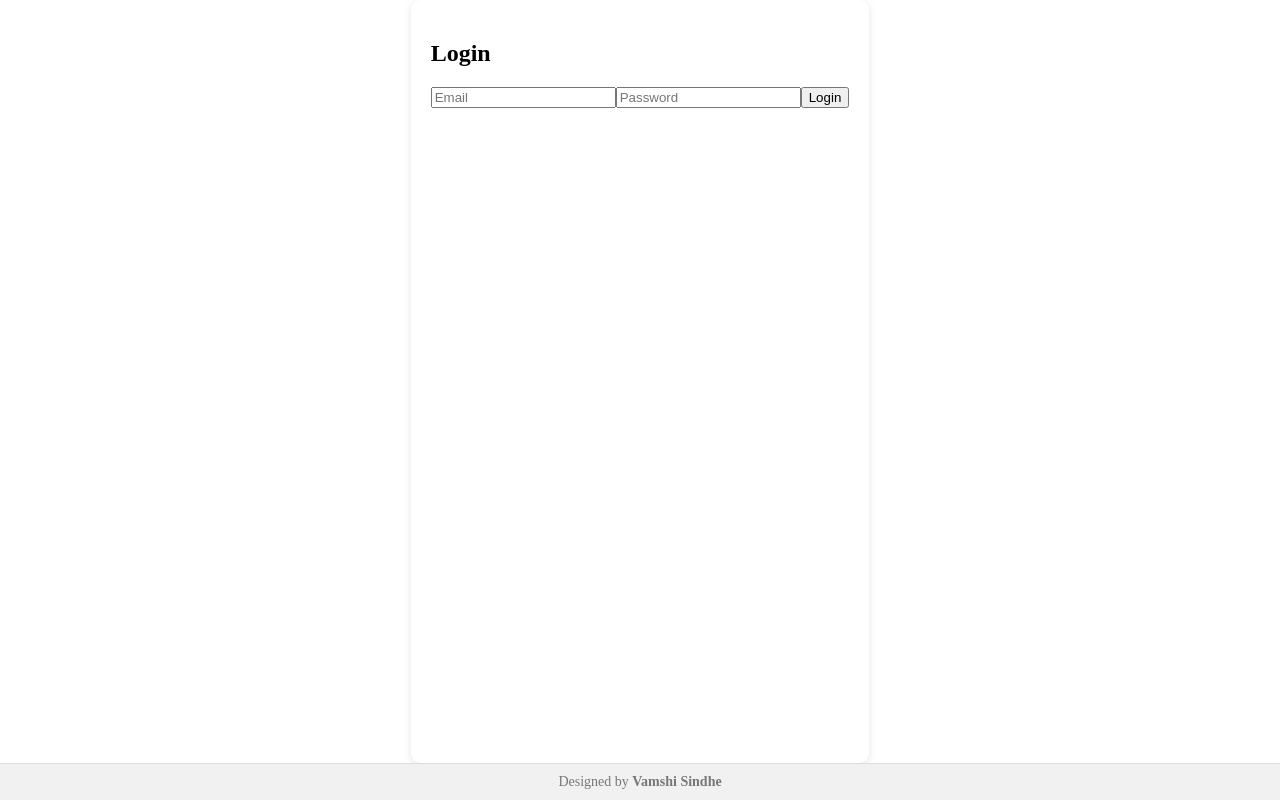
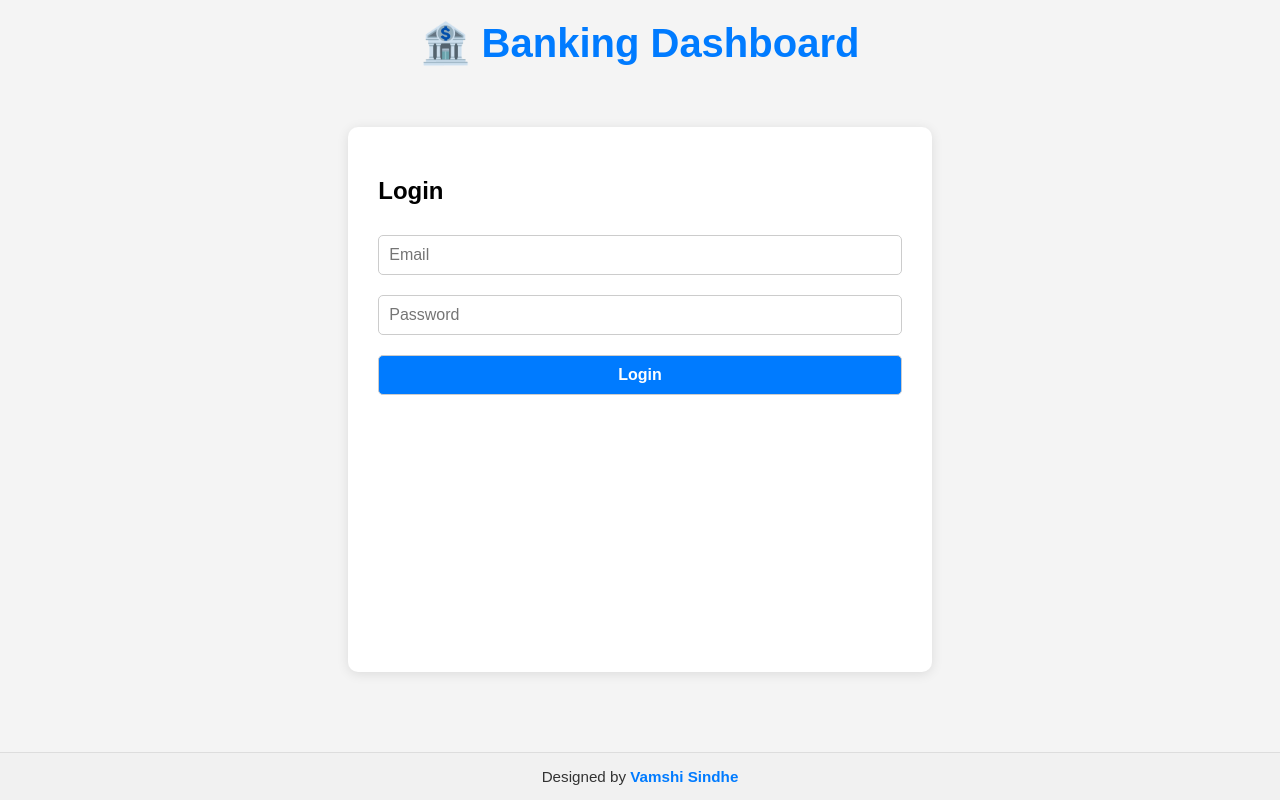
Before and after one commit to vamshisindhe/mern-banking-frontend, a React (Create React App) app: page / in a window 1280 px wide. Built offline with nearby package versions, Linux system fonts and the light colour scheme.

Commit message:
Initial commit - frontend

```diff
--- a/src/App.css
+++ b/src/App.css
@@ -1,8 +1,13 @@
+/* Make body and html stretch full height */
 html, body, .app-container {
   height: 100%;
   margin: 0;
+  padding: 0;
+  font-family: Arial, sans-serif;
+  background: #f4f4f4;
 }
 
+/* Flexbox layout to push footer to bottom */
 .app-container {
   display: flex;
   flex-direction: column;
@@ -10,21 +15,103 @@ html, body, .app-container {
   min-height: 100vh;
 }
 
+/* Main app box */
 .App {
   flex: 1;
   max-width: 600px;
-  margin: auto;
-  padding: 20px;
+  margin: 40px auto;
   background: white;
+  padding: 30px;
   border-radius: 10px;
-  box-shadow: 0 2px 8px rgba(0, 0, 0, 0.1);
+  box-shadow: 0 2px 12px rgba(0, 0, 0, 0.1);
+}
+
+/* Input & button styling */
+input,
+select,
+button {
+  margin: 10px 0;
+  padding: 10px;
+  width: 100%;
+  font-size: 16px;
+  border: 1px solid #ccc;
+  border-radius: 5px;
+  box-sizing: border-box;
+}
+
+input:focus,
+select:focus {
+  outline: none;
+  border-color: #007bff;
+}
+
+button {
+  background-color: #007bff;
+  color: white;
+  font-weight: bold;
+  cursor: pointer;
+  transition: background-color 0.3s ease;
+}
+
+button:hover {
+  background-color: #0056b3;
+}
+
+/* List styling */
+ul {
+  list-style-type: none;
+  padding: 0;
+}
+
+li {
+  padding: 8px 0;
+  border-bottom: 1px solid #eee;
+  font-size: 15px;
+}
+
+/* Footer at bottom */
+.footer {
+  text-align: center;
+  padding: 15px;
+  background: #eaeaea;
+  color: #555;
+  font-size: 14px;
+  border-top: 1px solid #ccc;
+}
+
+.footer strong {
+  color: #007bff;
+}
+.animated-heading {
+  text-align: center;
+  padding: 20px 0;
+  animation: fadeInDown 1s ease-out;
+}
+
+.animated-heading h1 {
+  font-size: 2.5rem;
+  color: #007bff;
+  font-weight: bold;
+  margin: 0;
+}
+
+@keyframes fadeInDown {
+  0% {
+    opacity: 0;
+    transform: translateY(-30px);
+  }
+  100% {
+    opacity: 1;
+    transform: translateY(0);
+  }
 }
 
 .footer {
   text-align: center;
-  padding: 10px 0;
-  color: #777;
-  font-size: 14px;
+  margin-top: 40px;
+  padding: 15px;
   background: #f1f1f1;
+  font-size: 0.95rem;
+  color: #333;
   border-top: 1px solid #ddd;
 }
--- a/src/App.js
+++ b/src/App.js
@@ -61,6 +61,10 @@ function App() {
 
   return (
     <div className="app-container">
+      <div className="animated-heading">
+        <h1>🏦 Banking Dashboard</h1>
+      </div>
+
       <div className="App">
         {!user ? (
           <div>
```
